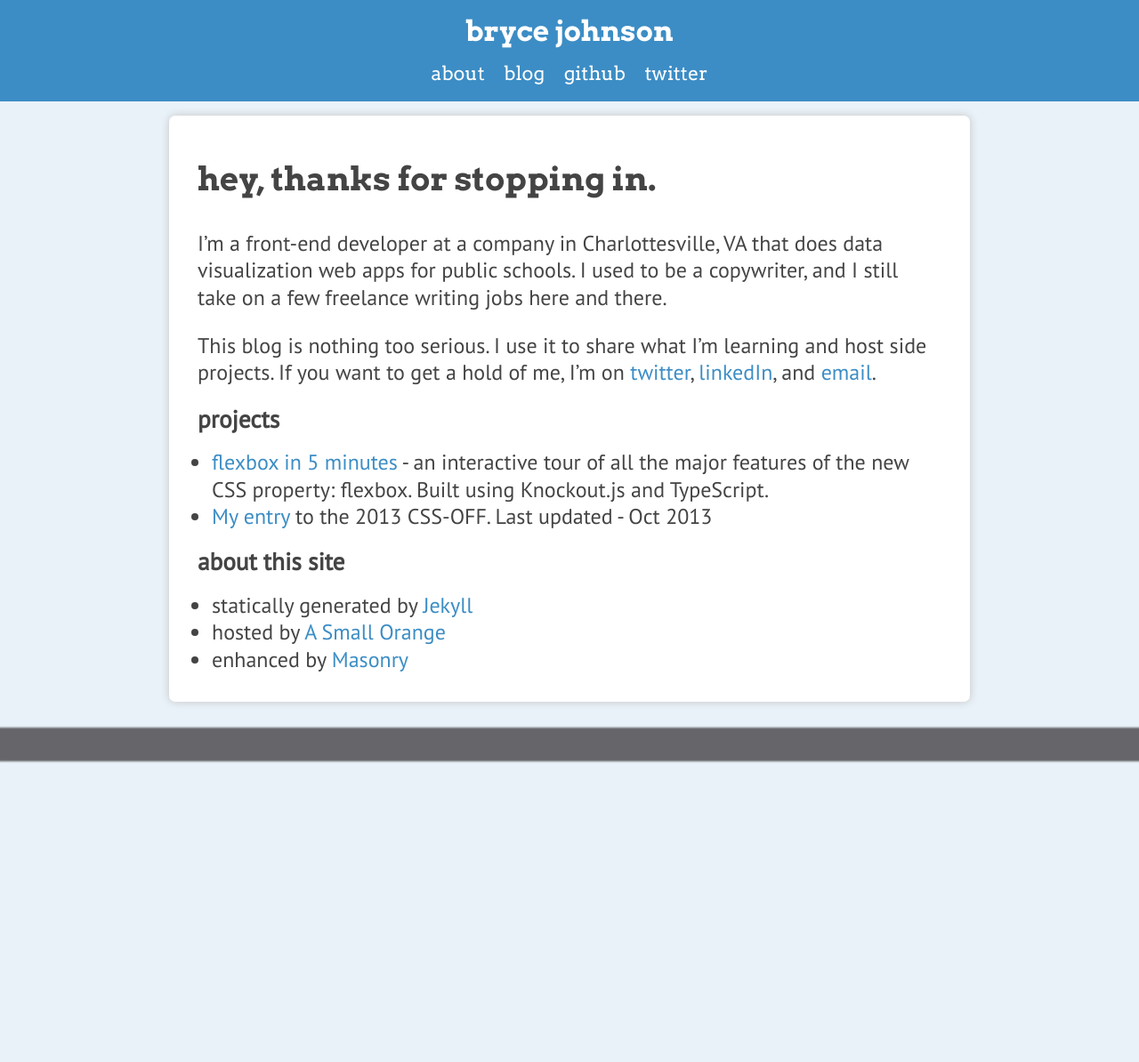
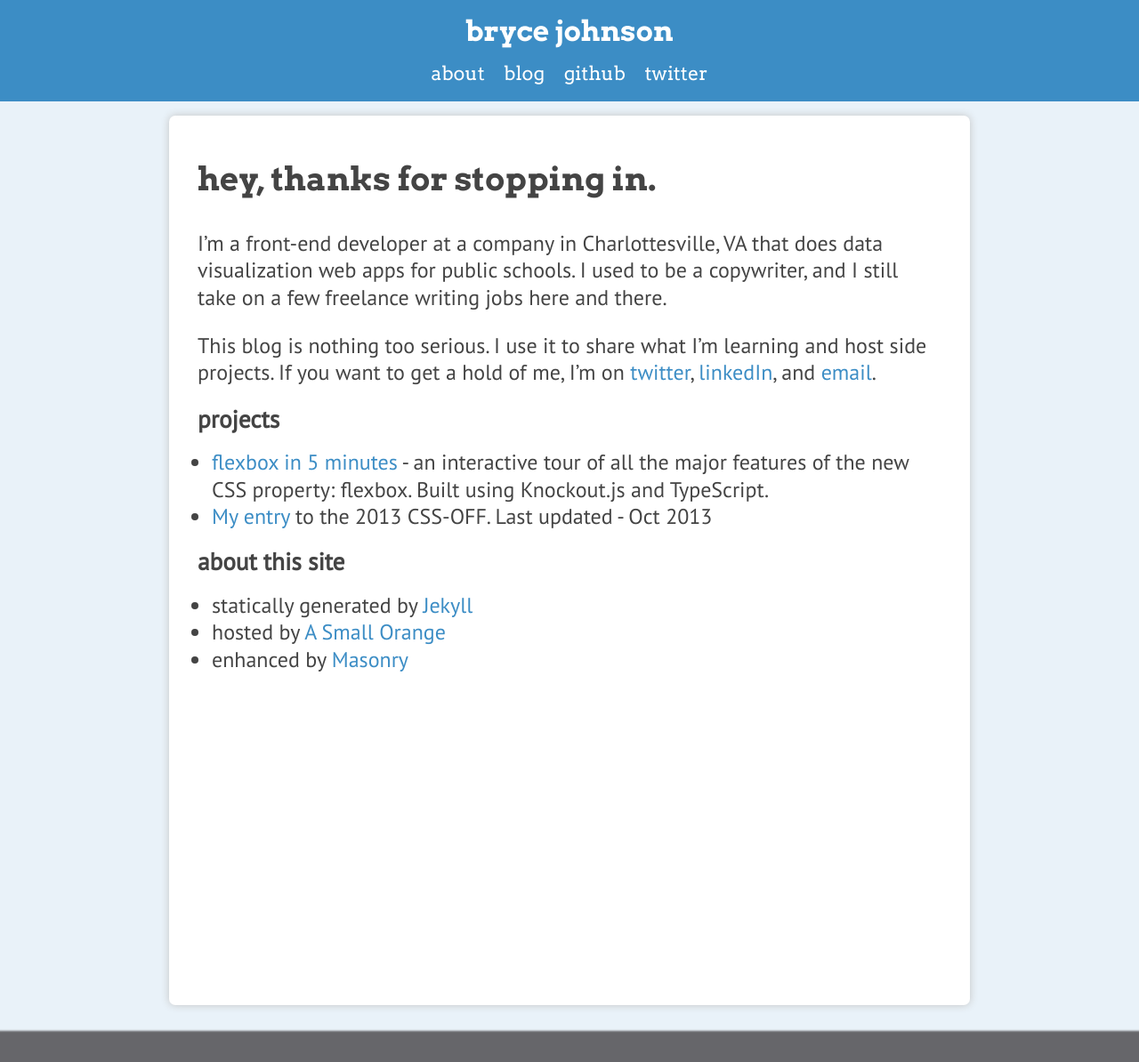
Before and after one commit to brycepj/devbryce-jekyll, a Jekyll site: the page built from about/index.md, in a window 1280 px wide. Shown: the whole page at 89% size. Built offline with Jekyll 4.4.1, drawn with Linux system fonts in a browser that asks for light colours; before the commit the page ends 900 px from its top, so only the background shows below that.

Commit message:
blank commit

```diff
--- a/_scss/global/_layout.scss
+++ b/_scss/global/_layout.scss
@@ -16,6 +16,7 @@
 
 .post {
 	display:block;
+    min-height:1000px;
 	max-width:900px;
 	margin:1em auto;
 	padding:1em 2em;
--- a/css/style.css
+++ b/css/style.css
@@ -409,6 +409,7 @@ table {
 
 .post {
   display: block;
+  min-height: 1000px;
   max-width: 900px;
   margin: 1em auto;
   padding: 1em 2em;
```
